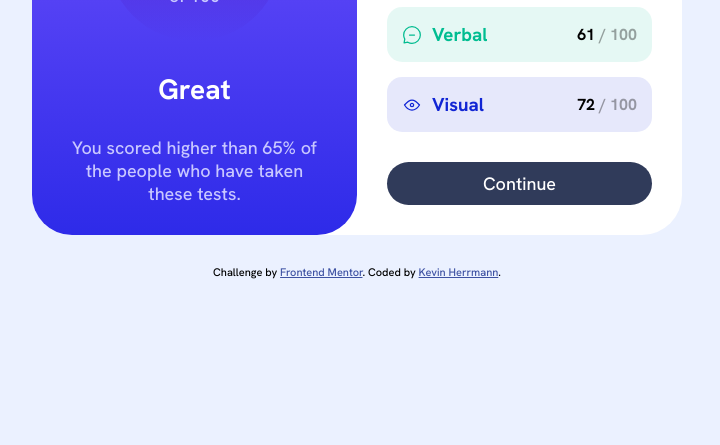
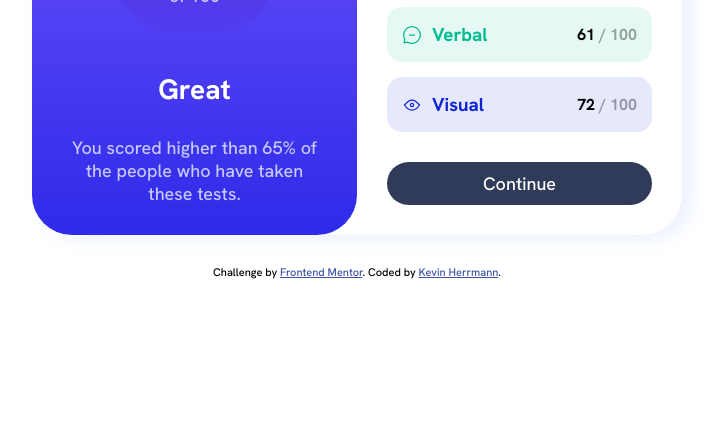
Before and after one commit to kevinx9000/results-summary-component, a plain HTML site: page index.html in a window 1280 px wide. Shown: the part 355-800 px from the top of the page, without its empty margins (283-1003 px from the left). Drawn offline with Linux system fonts and the light colour scheme.

Commit message:
Add files via upload
update body background color and content box shadow

```diff
--- a/styles.css
+++ b/styles.css
@@ -27,7 +27,7 @@
 }
 
 body {
-    background-color: var(--pale-blue);
+    background-color: white;
     font-family: 'Hanken Grotesk', sans-serif;
     font-size: 1.125rem;
 }
@@ -37,6 +37,7 @@ body {
     margin: 0 auto;
     background-color: white;
     border-radius: 40px;
+    box-shadow: 10px 5px 20px var(--pale-blue);
 }
 
 h2 {
```
